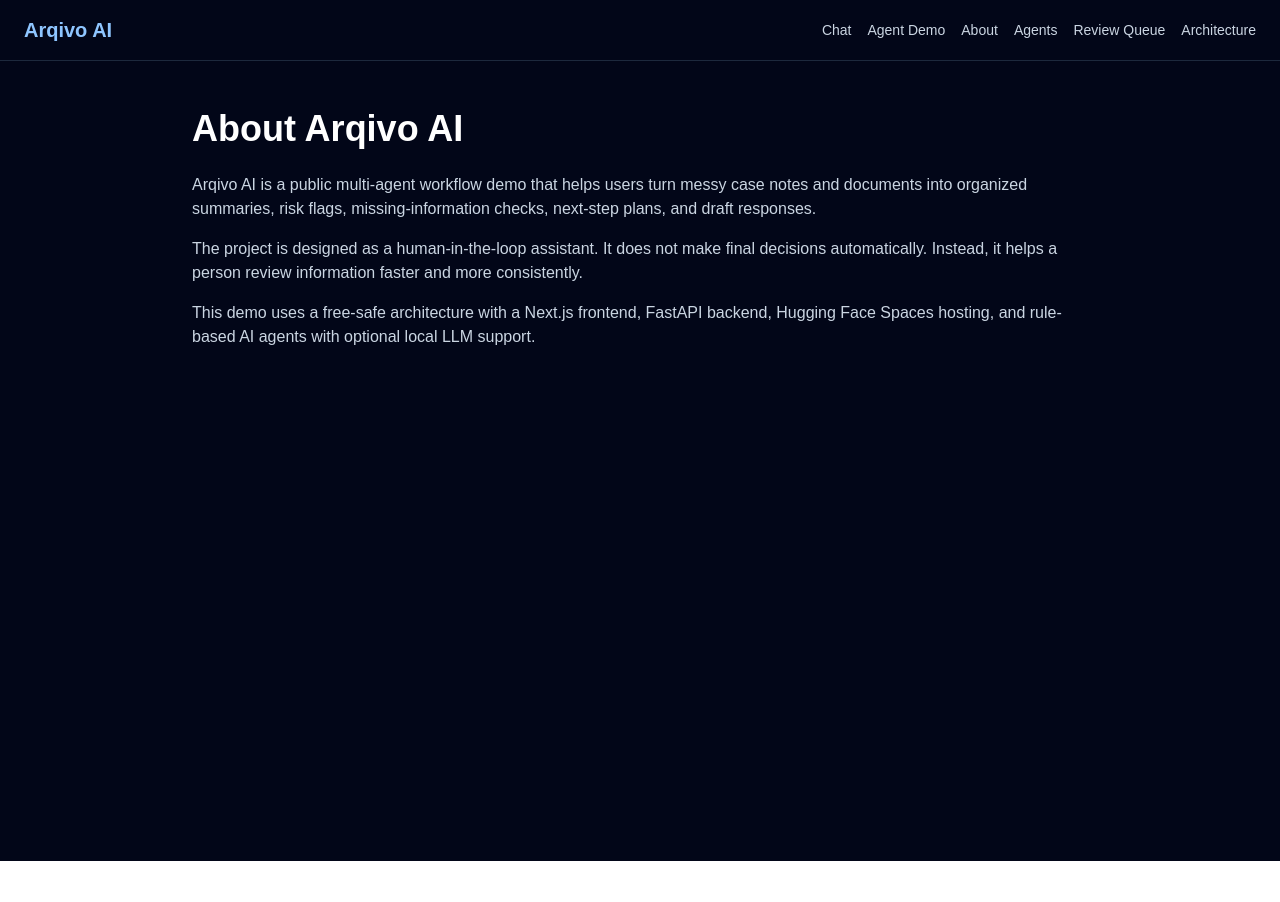
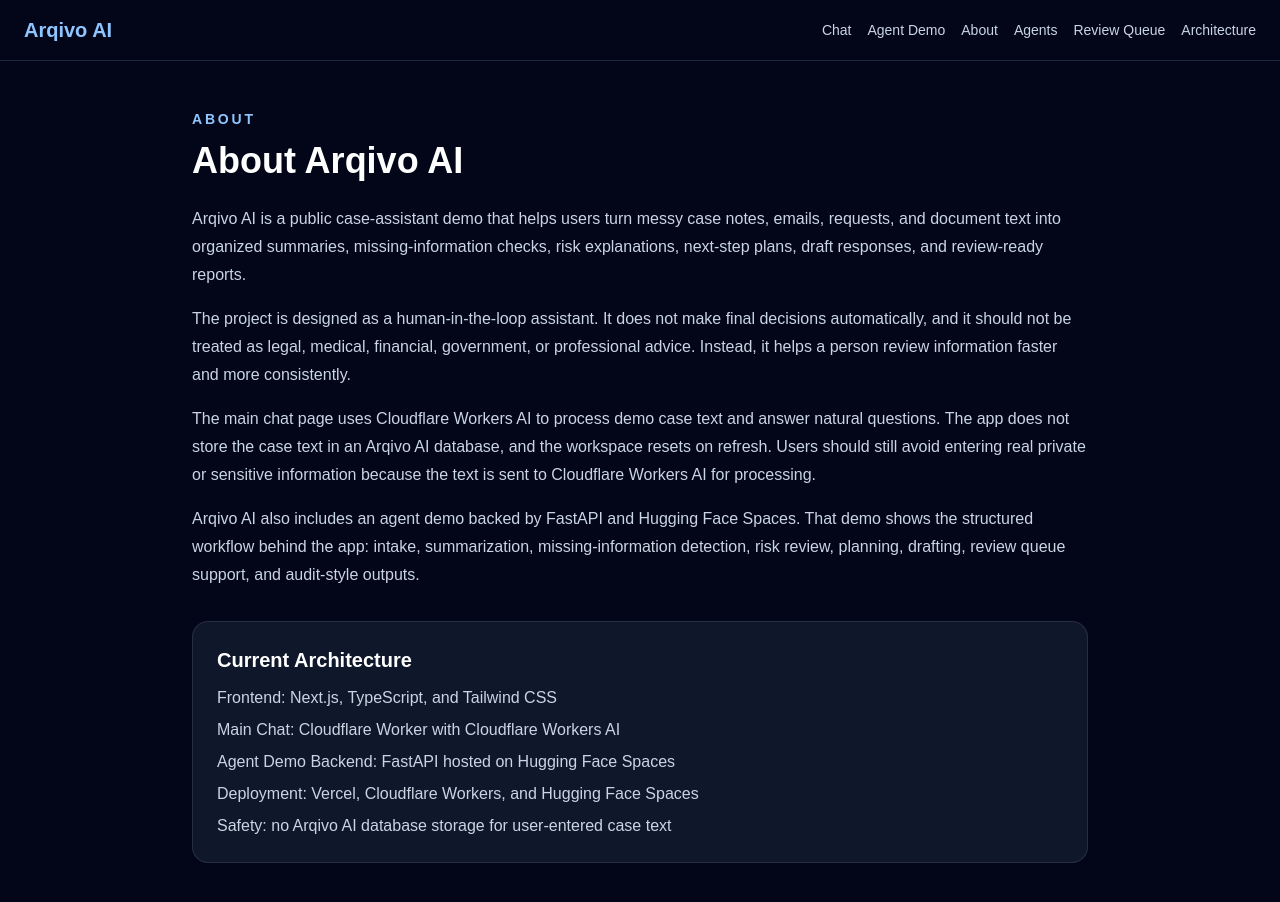
Before and after one commit to WilliamASC22/arqivo-ai, a Next.js app in the folder frontend/: page /about in a window 1280 px wide. Shown: the top 902 px of the page. Before the commit the page ends 861 px from the top, so only its background shows below. Built offline with nearby package versions, Linux system fonts and the light colour scheme.

Commit message:
Update documentation and safety wording
Update README and About page for Cloudflare Workers AI architecture, safer public demo language, and current chatbot workflow.

```diff
--- a/frontend/app/about/page.tsx
+++ b/frontend/app/about/page.tsx
@@ -2,25 +2,53 @@
   return (
     <main className="min-h-screen bg-slate-950 px-6 py-12 text-white">
       <section className="mx-auto max-w-4xl">
+        <p className="mb-3 text-sm font-semibold uppercase tracking-[0.2em] text-blue-300">
+          About
+        </p>
+
         <h1 className="mb-6 text-4xl font-bold">About Arqivo AI</h1>
 
-        <p className="mb-4 text-slate-300">
-          Arqivo AI is a public multi-agent workflow demo that helps users turn
-          messy case notes and documents into organized summaries, risk flags,
-          missing-information checks, next-step plans, and draft responses.
+        <p className="mb-4 leading-7 text-slate-300">
+          Arqivo AI is a public case-assistant demo that helps users turn messy
+          case notes, emails, requests, and document text into organized
+          summaries, missing-information checks, risk explanations, next-step
+          plans, draft responses, and review-ready reports.
         </p>
 
-        <p className="mb-4 text-slate-300">
+        <p className="mb-4 leading-7 text-slate-300">
           The project is designed as a human-in-the-loop assistant. It does not
-          make final decisions automatically. Instead, it helps a person review
-          information faster and more consistently.
+          make final decisions automatically, and it should not be treated as
+          legal, medical, financial, government, or professional advice. Instead,
+          it helps a person review information faster and more consistently.
         </p>
 
-        <p className="text-slate-300">
-          This demo uses a free-safe architecture with a Next.js frontend,
-          FastAPI backend, Hugging Face Spaces hosting, and rule-based AI agents
-          with optional local LLM support.
+        <p className="mb-4 leading-7 text-slate-300">
+          The main chat page uses Cloudflare Workers AI to process demo case
+          text and answer natural questions. The app does not store the case
+          text in an Arqivo AI database, and the workspace resets on refresh.
+          Users should still avoid entering real private or sensitive
+          information because the text is sent to Cloudflare Workers AI for
+          processing.
         </p>
+
+        <p className="mb-4 leading-7 text-slate-300">
+          Arqivo AI also includes an agent demo backed by FastAPI and Hugging
+          Face Spaces. That demo shows the structured workflow behind the app:
+          intake, summarization, missing-information detection, risk review,
+          planning, drafting, review queue support, and audit-style outputs.
+        </p>
+
+        <div className="mt-8 rounded-2xl border border-white/10 bg-slate-900 p-6">
+          <h2 className="mb-3 text-xl font-semibold">Current Architecture</h2>
+
+          <ul className="space-y-2 text-slate-300">
+            <li>Frontend: Next.js, TypeScript, and Tailwind CSS</li>
+            <li>Main Chat: Cloudflare Worker with Cloudflare Workers AI</li>
+            <li>Agent Demo Backend: FastAPI hosted on Hugging Face Spaces</li>
+            <li>Deployment: Vercel, Cloudflare Workers, and Hugging Face Spaces</li>
+            <li>Safety: no Arqivo AI database storage for user-entered case text</li>
+          </ul>
+        </div>
       </section>
     </main>
   );
```
Also changed, not shown: 1 other file (tests, documents, lock files or other folders).
